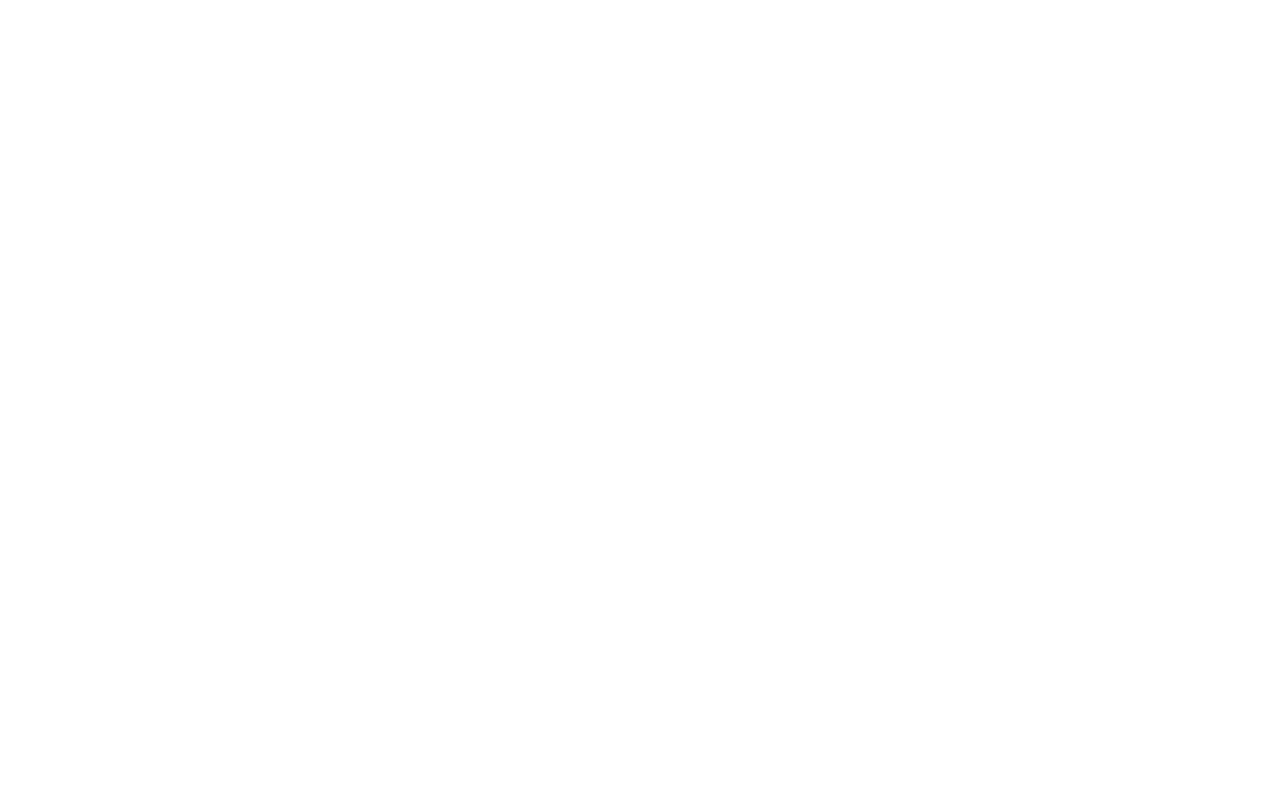
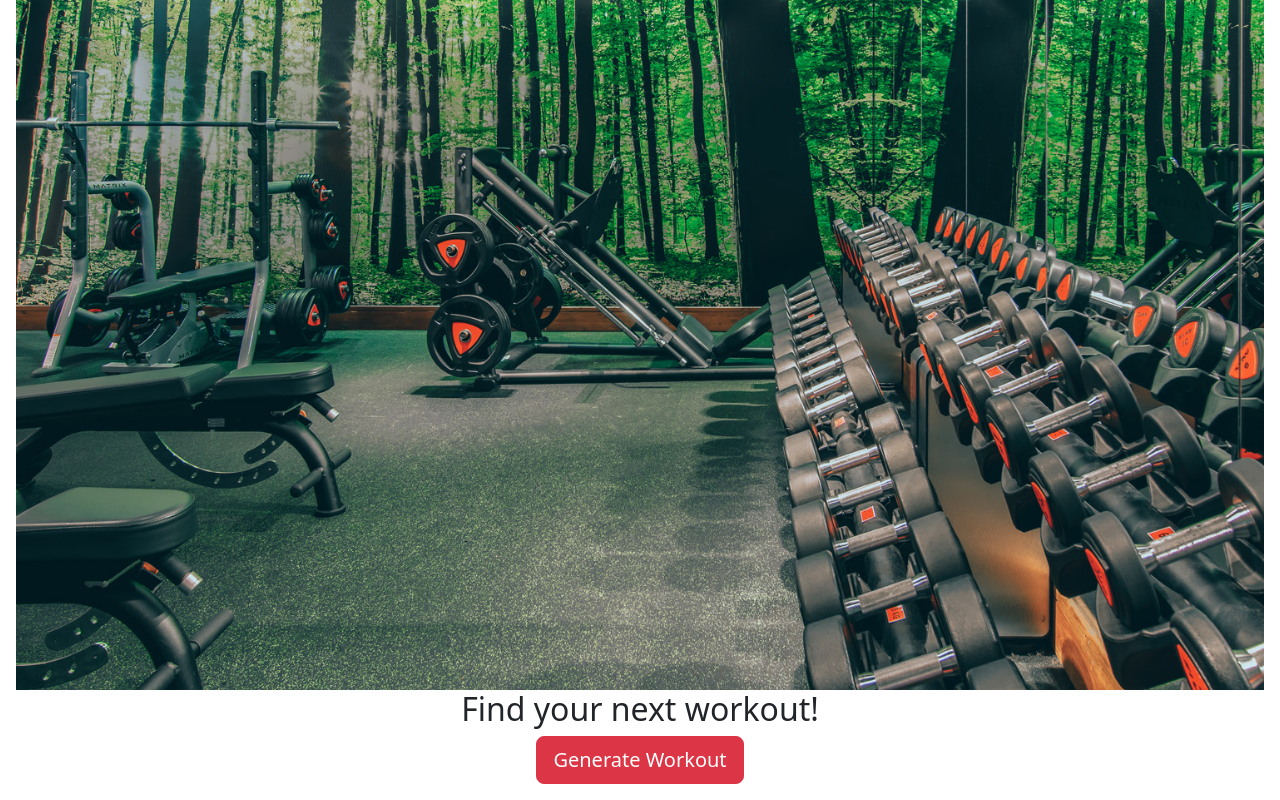
Before and after one commit to Calebjwood/Random-Reps, a React (Vite) app in the folder client/: page / in a window 1280 px wide. Shown: the part 367-1167 px from the top of the page. Before the commit the page ends 800 px from the top, so only its background shows below. Built offline with nearby package versions, Linux system fonts and the light colour scheme; no server answers.

Commit message:
added image homepage

```diff
--- a/client/src/pages/Home/index.jsx
+++ b/client/src/pages/Home/index.jsx
@@ -1,6 +1,7 @@
 import './style.scss';
+import background from '../../assets/images/background.jpg'
 import { Link } from 'react-router-dom';
-
+import { Image} from 'react-bootstrap';
 
 export default function Home() {
 
@@ -8,11 +9,18 @@
 
   return (
     <div id="home-page">
-      <div className="card-footer text-center m-3">
-        <h2>Find your next workout!</h2>
-        <Link to="/settings">
-          <button className="btn btn-lg btn-danger">Generate Workout</button>
-        </Link>
+      <div className="text-center m-3">
+        <Image
+          src={background}
+          alt="Random Reps"
+          className="img-fluid"
+        />
+        <div className="card-footer">
+          <h2>Find your next workout!</h2>
+          <Link to="/settings">
+            <button className="btn btn-lg btn-danger">Generate Workout</button>
+          </Link>
+        </div>
       </div>
     </div>
   );
```
